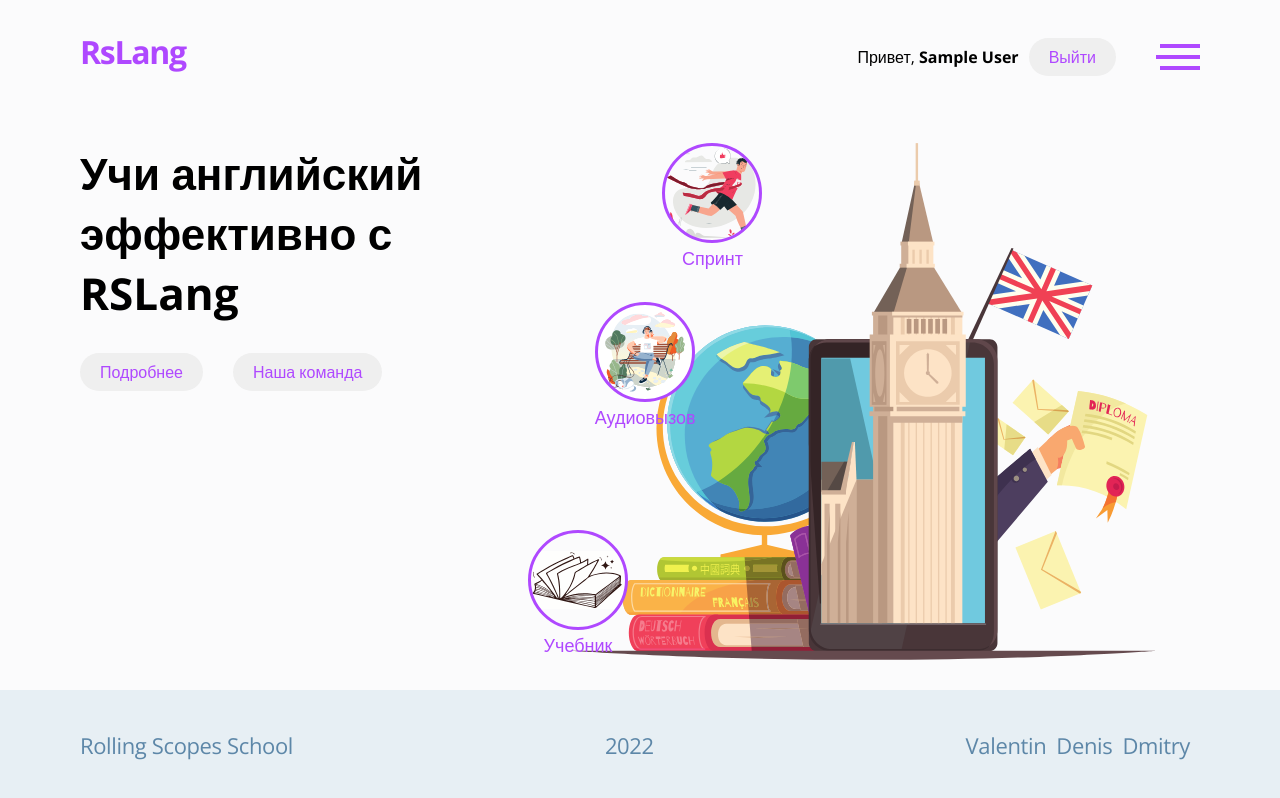
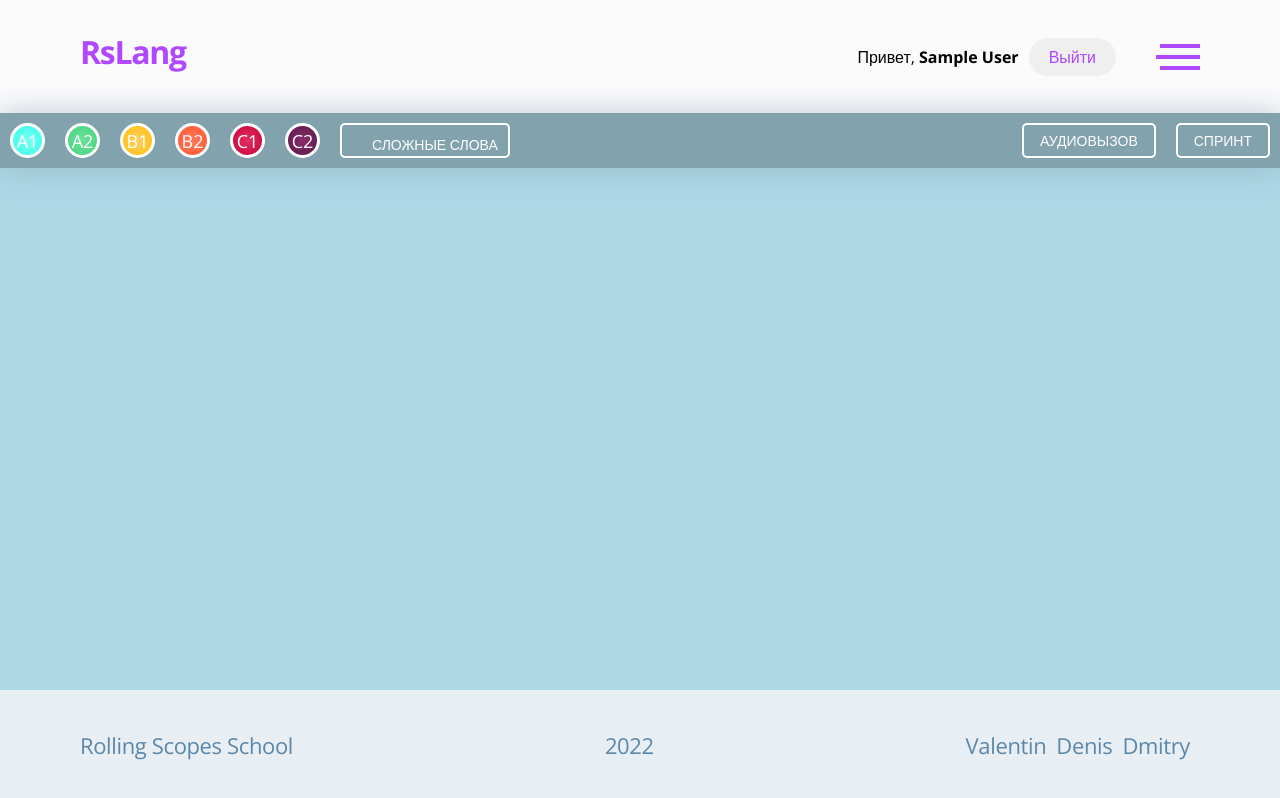
Before and after one commit to DnsYOUdnk/rslang, a React (Create React App) app in the folder rslang-app/: page /#/textbook in a window 1280 px wide. Before the commit this address led to /. Built offline with nearby package versions, Linux system fonts and the light colour scheme; sample sign-in values are in the browser's storage.

Commit message:
refactor: change reload

```diff
--- a/rslang-app/src/App.tsx
+++ b/rslang-app/src/App.tsx
@@ -1,4 +1,4 @@
-import { Routes, Route } from 'react-router-dom';
+import { HashRouter as BrowserRouter, Routes, Route } from 'react-router-dom';
 import { Layout } from './components/Layout/Layout';
 import { AboutPage } from './pages/AboutPage/AboutPage';
 import { MainPage } from './pages/MainPage/MainPage';
@@ -10,6 +10,7 @@
 
   return (
     <>
+      <BrowserRouter>
         <Routes>
           <Route path='/' element={<Layout />}>
             <Route path='/' element={<MainPage />} />
@@ -19,6 +20,7 @@
             <Route path='/textbook/*' element={<TextBook />} />
           </Route>
         </Routes>
+      </BrowserRouter>
     </>
   );
 };
--- a/rslang-app/src/index.tsx
+++ b/rslang-app/src/index.tsx
@@ -2,15 +2,12 @@
 import { createRoot } from 'react-dom/client';
 import App from './App';
 import reportWebVitals from './reportWebVitals';
-import { BrowserRouter } from 'react-router-dom';
 import './styles/global.css';
 
 const root = createRoot(document.getElementById('root') as HTMLElement);
 root.render(
   <React.StrictMode>
-    <BrowserRouter>
-      <App />
-    </BrowserRouter>
+    <App />
   </React.StrictMode>,
 );
 
--- a/rslang-app/src/pages/TextBook/TextBook.module.css
+++ b/rslang-app/src/pages/TextBook/TextBook.module.css
@@ -40,6 +40,7 @@
 }
 
 .textbook {
+  grid-area: body;
   background: lightblue;
 }
 
```
